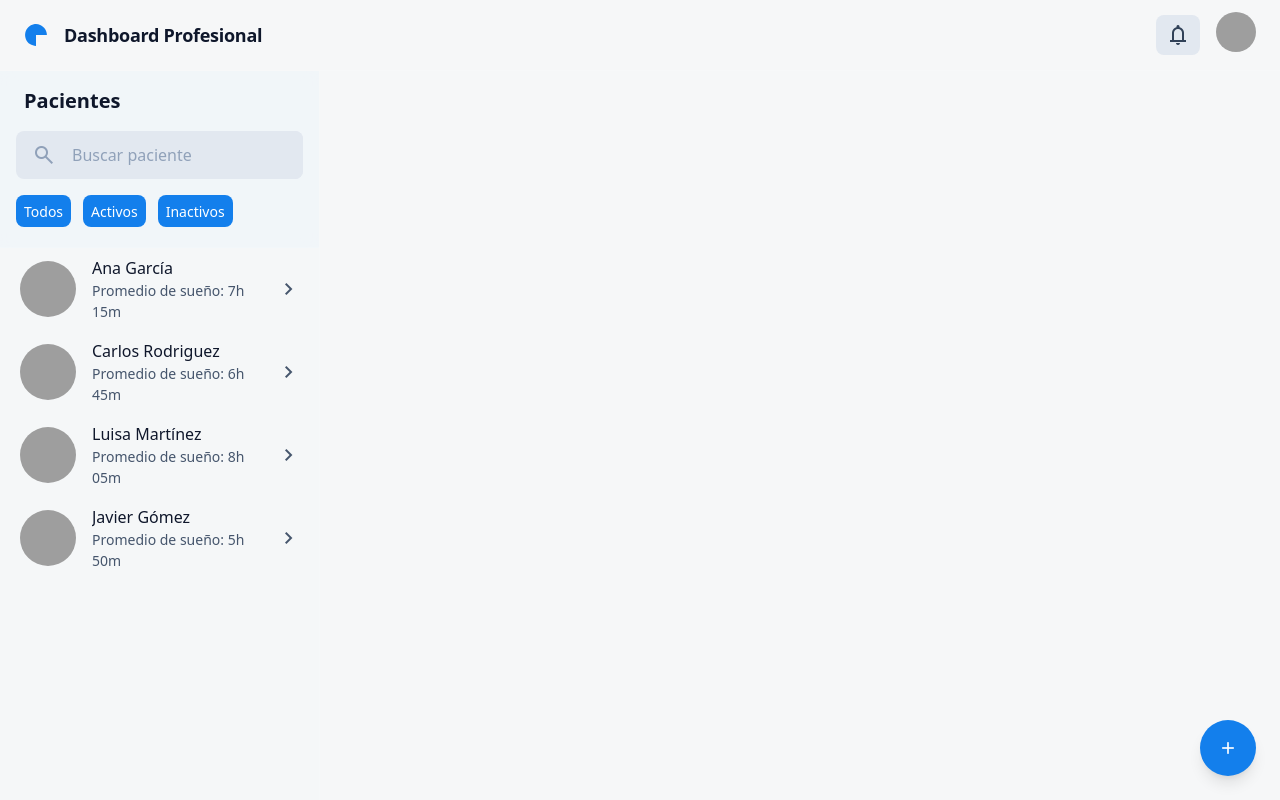
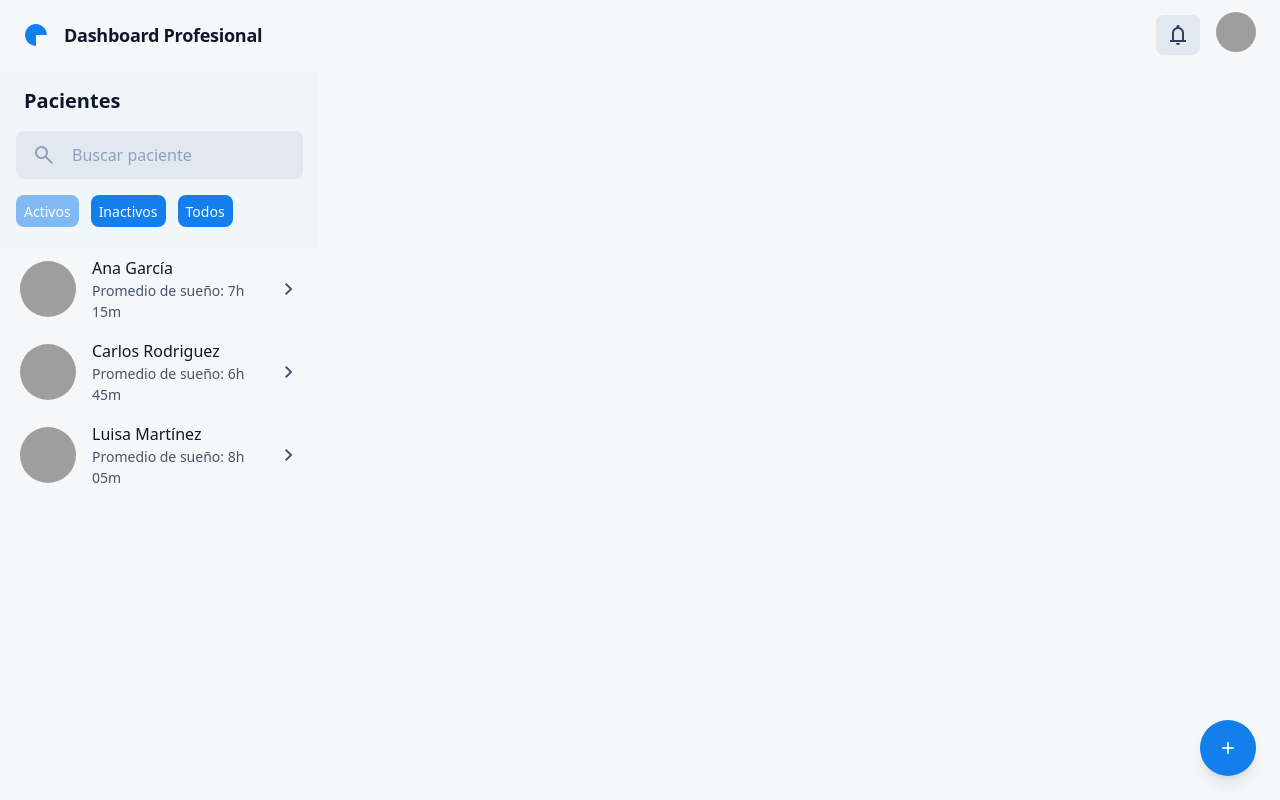
Before and after one commit to ManuJSM/PsicoApp, a Vue app: page / in a window 1280 px wide. Built offline with nearby package versions, Linux system fonts and the light colour scheme; grey boxes are pictures that could not be loaded.

Commit message:
FilterButtons Functionality

```diff
--- a/src/components/AppMainSection.vue
+++ b/src/components/AppMainSection.vue
@@ -11,9 +11,8 @@ defineEmits(['back'])
   <section
     class="md:col-span-2 xl:col-span-3 flex flex-col bg-background-light dark:bg-background-dark h-full overflow-y-auto"
   >
-    <!-- Back button for mobile -->
-    <button @click="$emit('back')" class="flex items-center gap-2 p-4 text-primary">
-      <span class="material-symbols-outlined">arrow_back</span>
+    <button @click="$emit('back')" class="group flex cursor-pointer items-center gap-2 p-4 text-primary hover:text-primary/80 transition-colors duration-200">
+      <span class="material-symbols-outlined group-hover:-translate-x-0.5 transition-transform duration-200">arrow_back</span>
       <span>Volver</span>
     </button>
     <div class="flex-1 overflow-y-auto p-6 space-y-6">
--- a/src/components/AppSideBar/AppSidebar.vue
+++ b/src/components/AppSideBar/AppSidebar.vue
@@ -3,9 +3,11 @@ import SideFinder from './components/SideFinder.vue'
 import FilterButton from './components/FilterButton.vue'
 import CardList from './components/CardList.vue'
 import type { Patient } from '@/types'
+type Filtro = 'all' | 'active' | 'inactive'
 import { ref, computed } from 'vue'
 const title: string = 'Pacientes'
 const searchQuery = ref<string>('')
+  const filterButton = ref<Filtro>('active')
 const patients = ref<Patient[]>([
   {
     id: 1,
@@ -58,8 +60,11 @@ const patients = ref<Patient[]>([
 ])
 // Filtrar pacientes
 const filteredPatients = computed<Patient[]>(() => {
-  if (!searchQuery.value) return patients.value
-  return patients.value.filter(
+
+  const currentFilter = filterButton.value === 'all' ? patients.value : patients.value.filter((patient) => patient.status === filterButton.value)
+
+  if (!searchQuery.value) return currentFilter ;
+  return currentFilter.filter(
     (patient) =>
       patient.name.toLowerCase().includes(searchQuery.value.toLowerCase()) ||
       patient.email.toLowerCase().includes(searchQuery.value.toLowerCase()),
@@ -77,9 +82,9 @@ const filteredPatients = computed<Patient[]>(() => {
       <!-- Buscador -->
       <SideFinder v-model:searchQuery="searchQuery" placeholder="Buscar paciente" />
       <div class="flex gap-3 overflow-x-auto pb-1">
-        <FilterButton label="Todos" />
-        <FilterButton label="Activos" />
-        <FilterButton label="Inactivos" />
+        <FilterButton label="Activos" :active="filterButton === 'active'" @click="filterButton = 'active'" />
+        <FilterButton label="Inactivos" :active="filterButton === 'inactive'" @click="filterButton = 'inactive'" />
+        <FilterButton label="Todos" :active="filterButton === 'all'" @click="filterButton = 'all'" />
       </div>
     </div>
 
--- a/src/components/AppSideBar/components/FilterButton.vue
+++ b/src/components/AppSideBar/components/FilterButton.vue
@@ -1,10 +1,11 @@
 <script setup lang="ts">
-defineProps<{ label: string }>()
+defineProps<{ label: string, active: boolean }>()
 </script>
 <template>
   <button
-    class="flex h-8 shrink-0 items-center justify-center rounded-lg bg-primary pl-2 pr-2 text-white"
+    class="group flex h-8 shrink-0 cursor-pointer items-center justify-center rounded-lg bg-primary pl-2 pr-2 text-white transition-all duration-200 hover:bg-primary/80"
+    :class="{ 'bg-primary/50': active }"
   >
-    <p class="text-sm font-medium leading-normal">{{ label }}</p>
+    <p class="text-sm font-medium leading-normal text-white group-hover:text-gray-100">{{ label }}</p>
   </button>
 </template>
```
